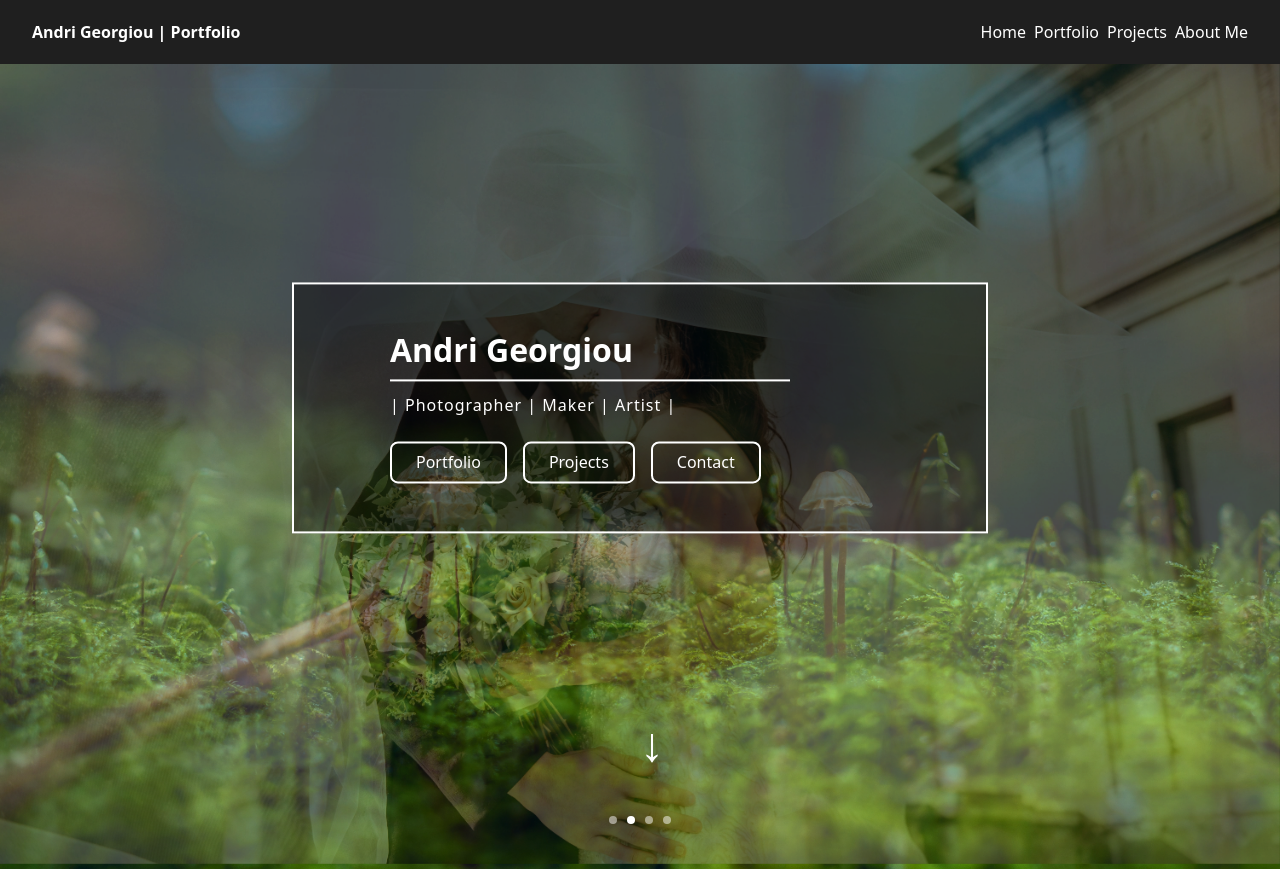
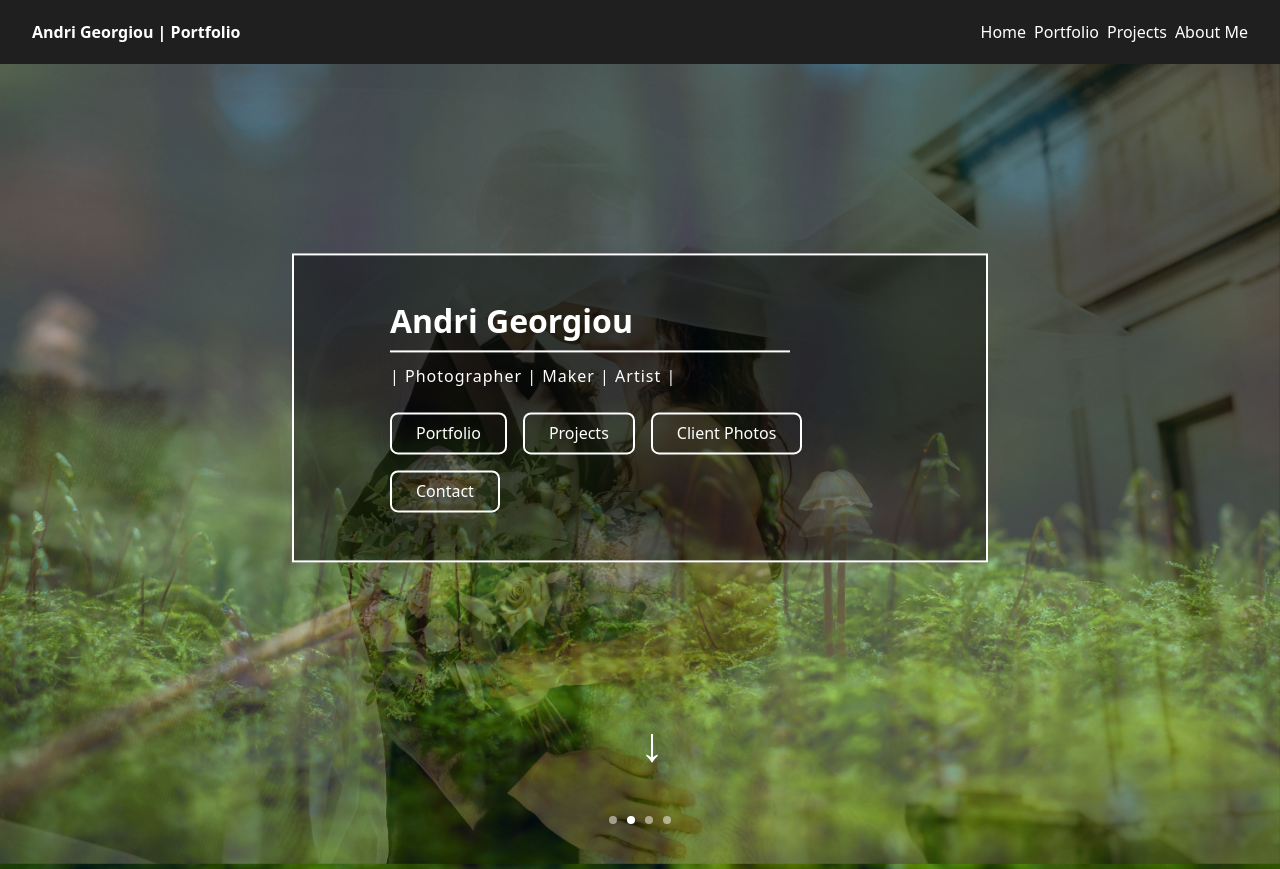
Before and after one commit to VictorySpecificationII/flowersbythebed-photography, a React (Vite) app: page / in a window 1280 px wide. Shown: the top 869 px of the page. Built offline with nearby package versions, Linux system fonts and the light colour scheme.

Commit message:
client photos is back, will redirect to pixieset

```diff
--- a/src/modules/Home.jsx
+++ b/src/modules/Home.jsx
@@ -19,6 +19,7 @@ const Home = ({ setPageFade }) => { // accept setPageFade as prop
   const sections = [
     { label: "Portfolio", id: "portfolio" },
     { label: "Projects", id: "projects" }, // Projects button will use fade
+    { label: "Client Photos", id: "clientphotos" },
     { label: "Contact", id: "ContactMe" },
   ];
 
```
